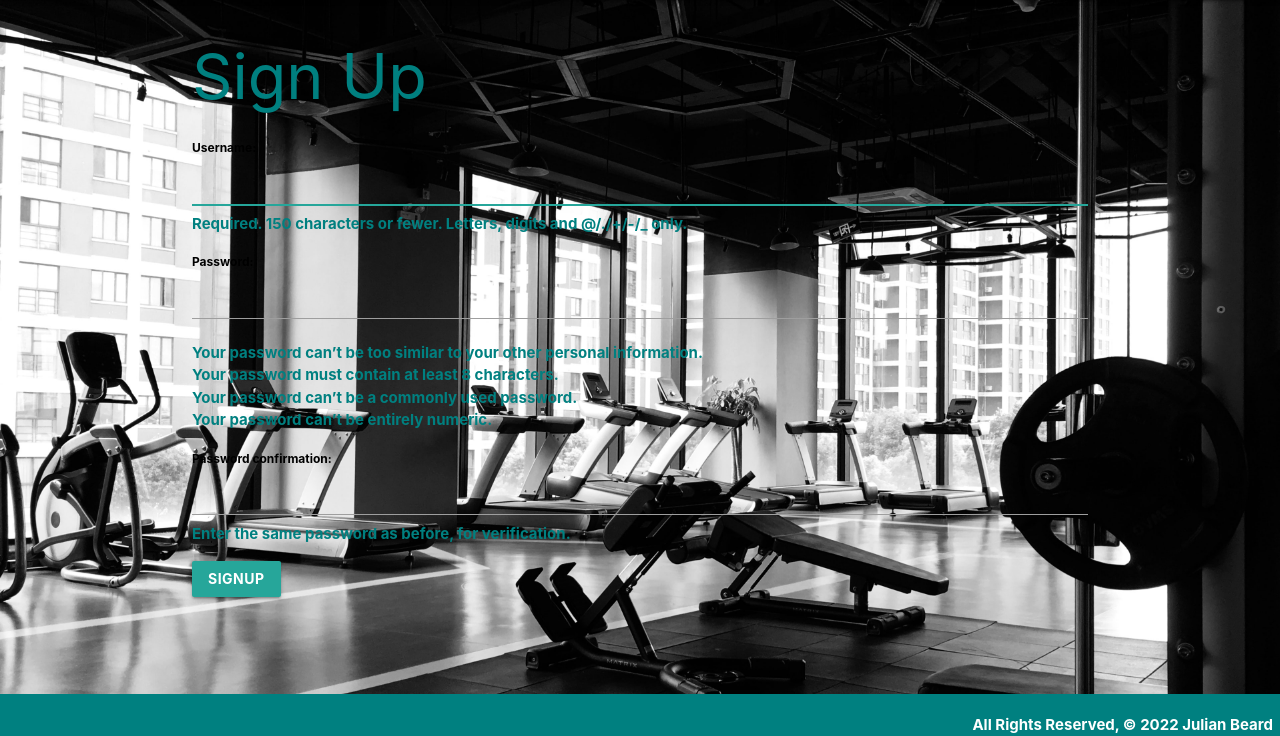
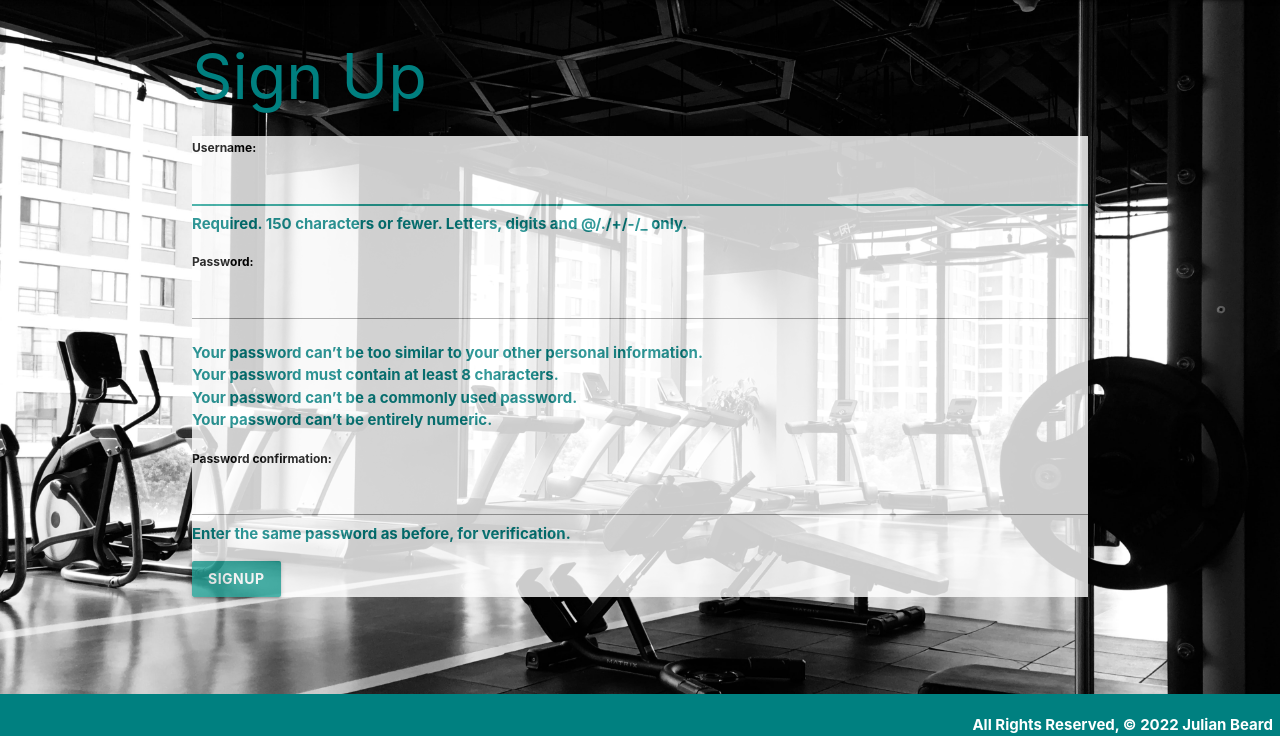
Before and after one commit to badjab326/gymplanner, a Django app: page /accounts/signup/ in a window 1280 px wide. Shown: the part 64-800 px from the top of the page. Run offline with Django 4.2, Linux system fonts and the light colour scheme.

Commit message:
updated log-in/sign-up pages for accessibility

```diff
--- a/main_app/static/css/style.css
+++ b/main_app/static/css/style.css
@@ -48,6 +48,11 @@ label {
     background-color: white;
 }
 
+.registration {
+    background-color: white;
+    opacity: 0.8;
+}
+
 p {
     font-weight: bolder;
 }
--- a/main_app/templates/registration/login.html
+++ b/main_app/templates/registration/login.html
@@ -2,7 +2,7 @@
 
 <h1>Log In</h1>
 
-<form method="POST" action="{% url 'login' %}">
+<form class="registration" method="POST" action="{% url 'login' %}">
     {% csrf_token %} {{ form.as_p }}
     <input type="submit" class="btn blue" value="login" />
     <input type="hidden" name="next" value="{{ next }}" />
--- a/main_app/templates/registration/signup.html
+++ b/main_app/templates/registration/signup.html
@@ -6,7 +6,7 @@
     <p class="red-text">{{ error_message }}</p>
 {% endif %}
 
-<form method="post" action="{% url 'signup' %}">
+<form class="registration" method="post" action="{% url 'signup' %}">
   {% csrf_token %} {{ form.as_p }}
   <input type="submit" class="btn" value="signup" />
 </form>
```
